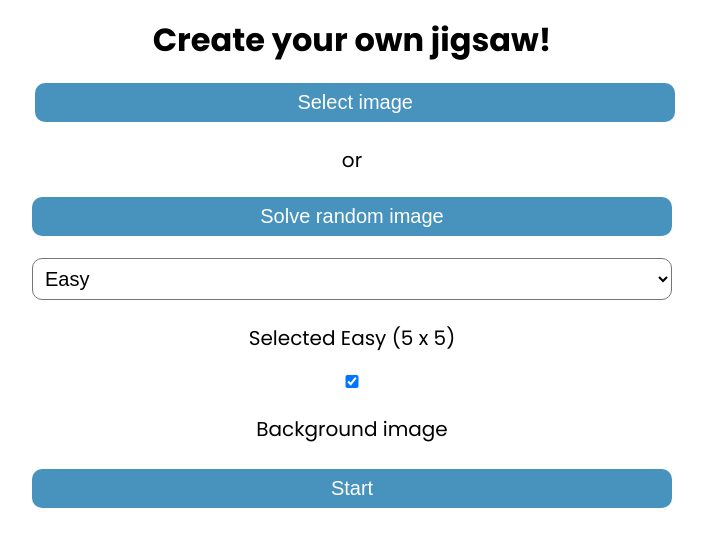
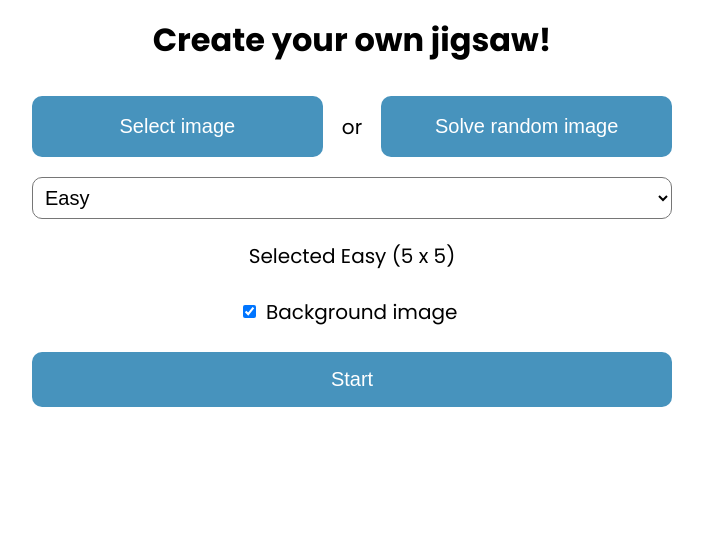
Before and after one commit to lemmoor/jigsaw-svelte, a Svelte app: page / in a window 1280 px wide. Shown: the top 546 px of the page, without its empty margins (288-994 px from the left). Built offline with nearby package versions, Linux system fonts and the light colour scheme.

Commit message:
Improved CSS, so that buttons are in one line and checkbox with text are in one line

```diff
--- a/src/App.svelte
+++ b/src/App.svelte
@@ -55,10 +55,12 @@
       }
       console.log(jigsawSrc)
     }}>
+  </form>
+  <div class="choose-or-random-buttons">
     <button class="img-button" on:click|preventDefault={() => {imgInput.click()}}>Select image</button>
-  </form>
     <p>or</p>
     <button on:click = {() => jigsawSrc = "https://picsum.photos/500?random="+ Math.floor(Math.random() * 1000)}>Solve random image</button>
+  </div>
   {#if (jigsawSrc)}
     <img src={jigsawSrc} bind:this={JigsawImg} alt="puzzle" width="700px">
   {/if}
@@ -76,10 +78,12 @@
     <p>Selected Hard ({num_rows_value} x {num_rows_value})</p>
   {/if}
 
+  <div class="background-image-checkbox-wrapper">
     <input on:click={toggleBackground} type="checkbox" checked id="switch" class="checkbox" />
     <label for="switch" class="toggle">
       <p>Background image</p>
     </label>
+  </div>
 
   <button on:click={startGame}>Start</button>
 </main>
--- a/src/app.css
+++ b/src/app.css
@@ -48,18 +48,24 @@ input, button, label, p, select {
   display: none;
 }
 
-input, button {
+button {
   background-color: #4793BD;
   color: #FFFFFF;
   border: none;
   border-radius: 10px;
-  padding: 0.5rem;
+  padding: 1rem;
   width: 100%;
   height: 100%;
 }
 
-.form-1 {
+.choose-or-random-buttons {
   width: 100%;
+  display: grid;
+  grid-template-columns: 1fr min-content 1fr;
+  align-items: center;
+  justify-content: center;
+  justify-items: center;
+  gap: 1rem;
 }
 
 select {
@@ -69,6 +75,12 @@ select {
   width: 100%;
 }
 
+.background-image-checkbox-wrapper {
+  display: flex;
+  align-items: center;
+  justify-content: center;
+}
+
 @media (orientation: portrait) {
   main {
     width: 90%;
```
Lines whose indentation alone changed are shown as unchanged.
